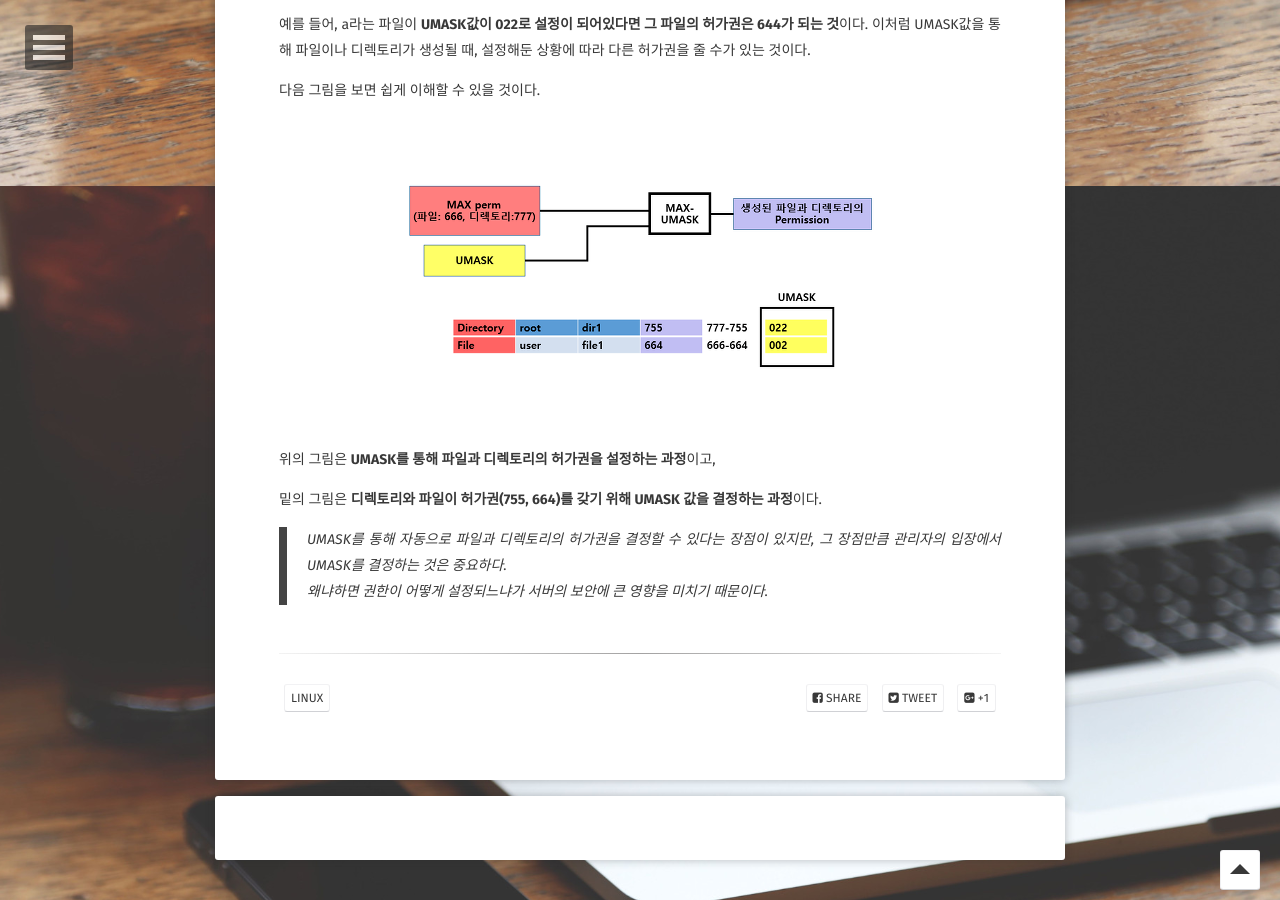
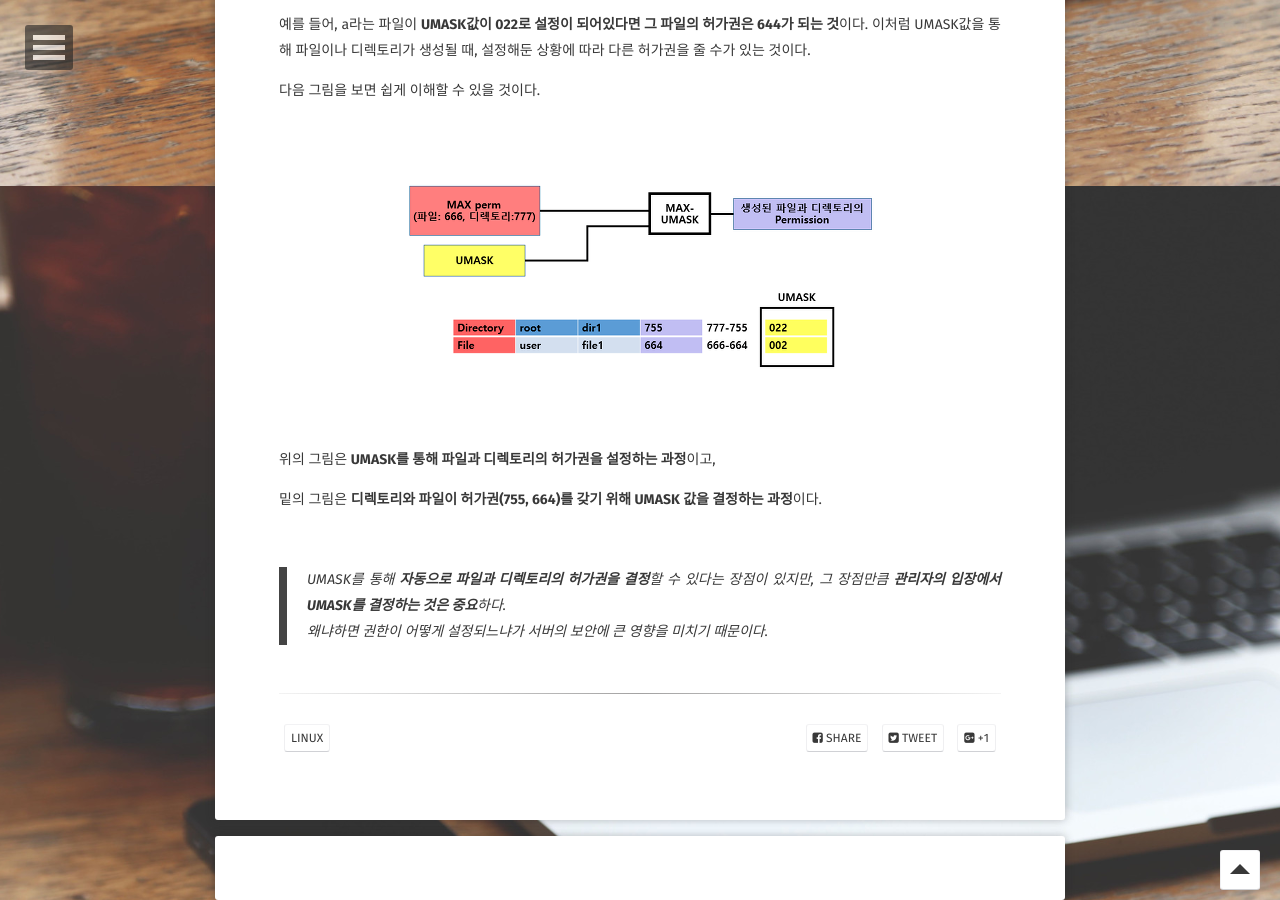
Before and after one commit to BKJang/DEVLOG, a Jekyll site: the page built from _posts/linux/2018-11-08-Linux_UMASK.md, in a window 1280 px wide and 900 px high, scrolled down 1614 px. Built offline with Jekyll 4.4.1, drawn with Linux system fonts in a browser that asks for light colours; some web fonts are replaced; comment, search, counter and statistics services are not loaded.

Commit message:
Update 2018-11-08-Linux_UMASK.md

```diff
--- a/_posts/linux/2018-11-08-Linux_UMASK.md
+++ b/_posts/linux/2018-11-08-Linux_UMASK.md
@@ -60,4 +60,6 @@ if (permission>750){
 
 밑의 그림은 **디렉토리와 파일이 허가권(755, 664)를 갖기 위해 UMASK 값을 결정하는 과정**이다.
 
-> UMASK를 통해 자동으로 파일과 디렉토리의 허가권을 결정할 수 있다는 장점이 있지만, 그 장점만큼 관리자의 입장에서 UMASK를 결정하는 것은 중요하다. <br/> 왜냐하면 권한이 어떻게 설정되느냐가 서버의 보안에 큰 영향을 미치기 때문이다.
+<br/>
+
+> UMASK를 통해 **자동으로 파일과 디렉토리의 허가권을 결정**할 수 있다는 장점이 있지만, 그 장점만큼 **관리자의 입장에서 UMASK를 결정하는 것은 중요**하다. <br/> 왜냐하면 권한이 어떻게 설정되느냐가 서버의 보안에 큰 영향을 미치기 때문이다.
```
